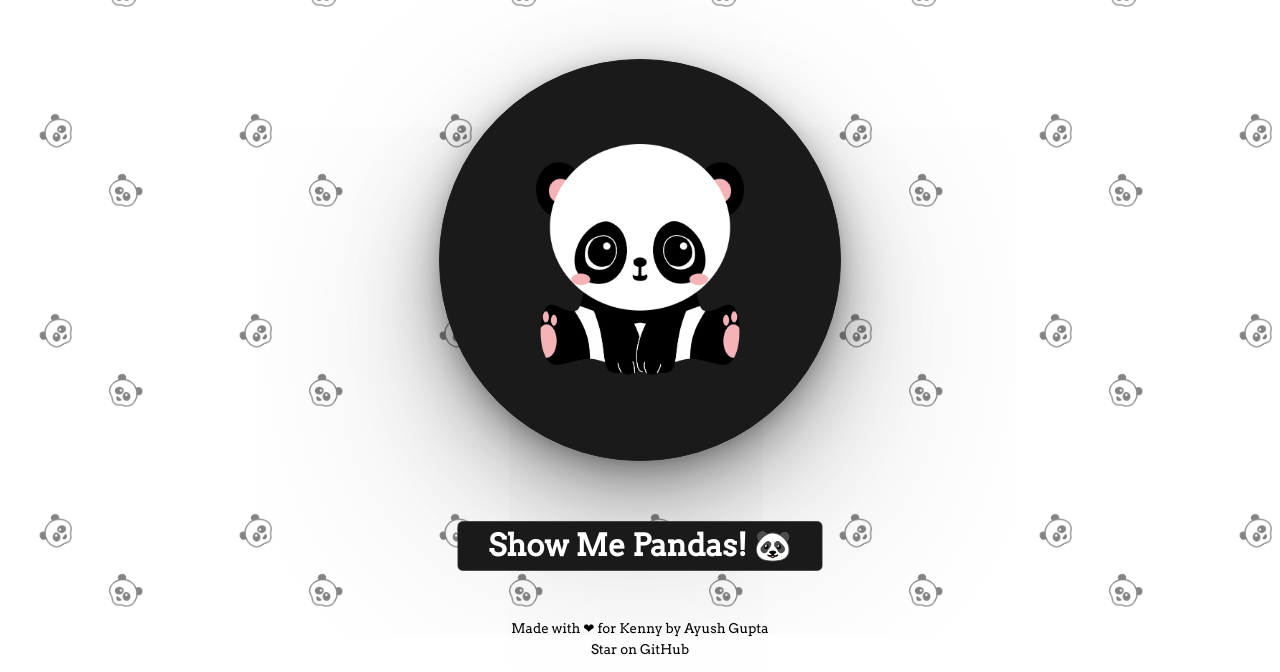
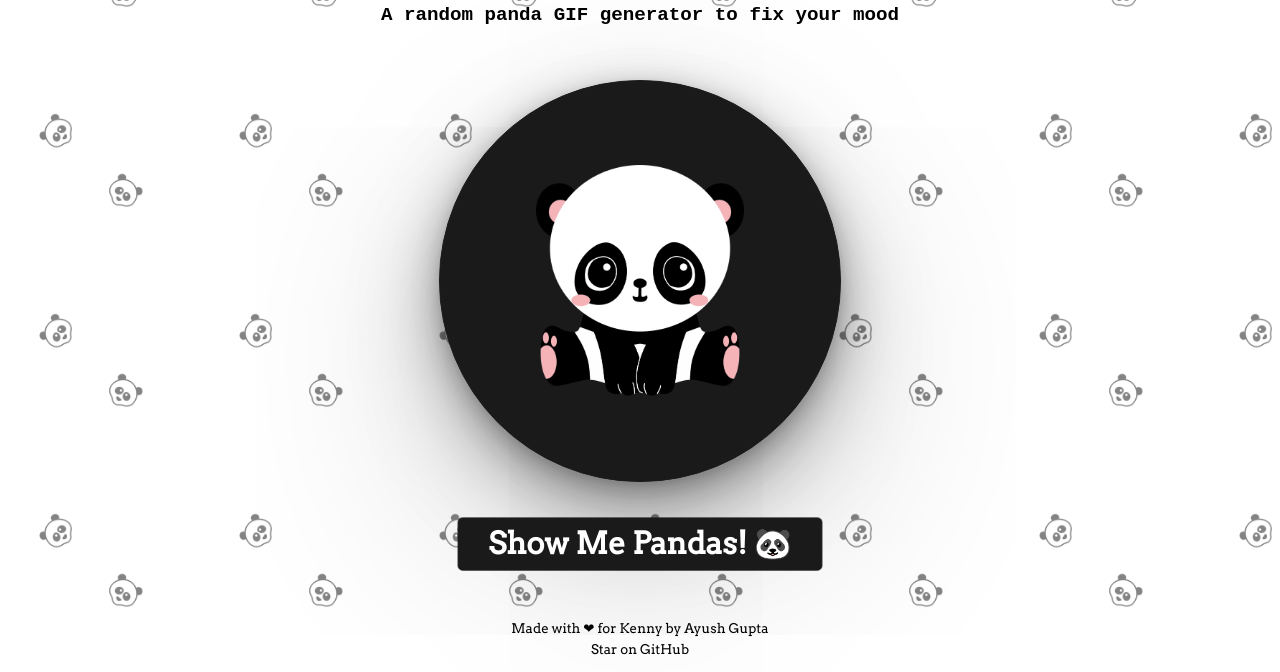
Before and after one commit to gupta-ji6/panda, a website built with Parcel: page index.html in a window 1280 px wide. Shown: the part 128-800 px from the top of the page. Built offline with nearby package versions, Linux system fonts and the light colour scheme.

Commit message:
:pencil2: Added responsive subtitle

```diff
--- a/index.html
+++ b/index.html
@@ -71,6 +71,7 @@
   </head>
   <body data-theme="light" onload="fetchGifs()">
     <h1 class="title">Panda GIF Generator</h1>
+    <h3 class="subtitle">A random panda GIF generator to fix your mood</h3>
     <div class="container">
       <div class="circle" id="circle">
         <img
--- a/src/styles.css
+++ b/src/styles.css
@@ -43,6 +43,14 @@ body {
   cursor: pointer;
 }
 
+.subtitle {
+  font-family: monospace;
+  margin-top: 5px;
+  color: var(--title-color);
+  text-align: center;
+  font-size: 3vw;
+}
+
 .circle {
   display: flex;
   align-items: center;
@@ -82,7 +90,7 @@ body {
   margin-bottom: 6vh;
   color: var(--button-color);
   width: 60vw;
-  height: 7vh;
+  min-height: 7vh;
   padding: 5px;
   border: 1px solid #1a1a1a;
   border-radius: 5px;
@@ -92,6 +100,7 @@ body {
   cursor: pointer;
   outline: none;
   transform: scale(0.95);
+  overflow-wrap: break-word;
 }
 
 .showBtn:hover {
@@ -104,6 +113,7 @@ footer {
   margin-bottom: 15px;
   font-size: smaller;
   color: var(--title-color);
+  text-align: center;
 }
 
 footer a {
@@ -129,6 +139,10 @@ a.btn::after {
     font-size: 5vw;
   }
 
+  .subtitle {
+    font-size: 2.5vw;
+  }
+
   .panda-icon {
     width: auto;
     height: 30vw;
@@ -142,6 +156,10 @@ a.btn::after {
   /* big landscape tablets, laptops, and desktops */
   .title {
     font-size: 3vw;
+  }
+
+  .subtitle {
+    font-size: 1.5vw;
   }
 
   .circle {
```
